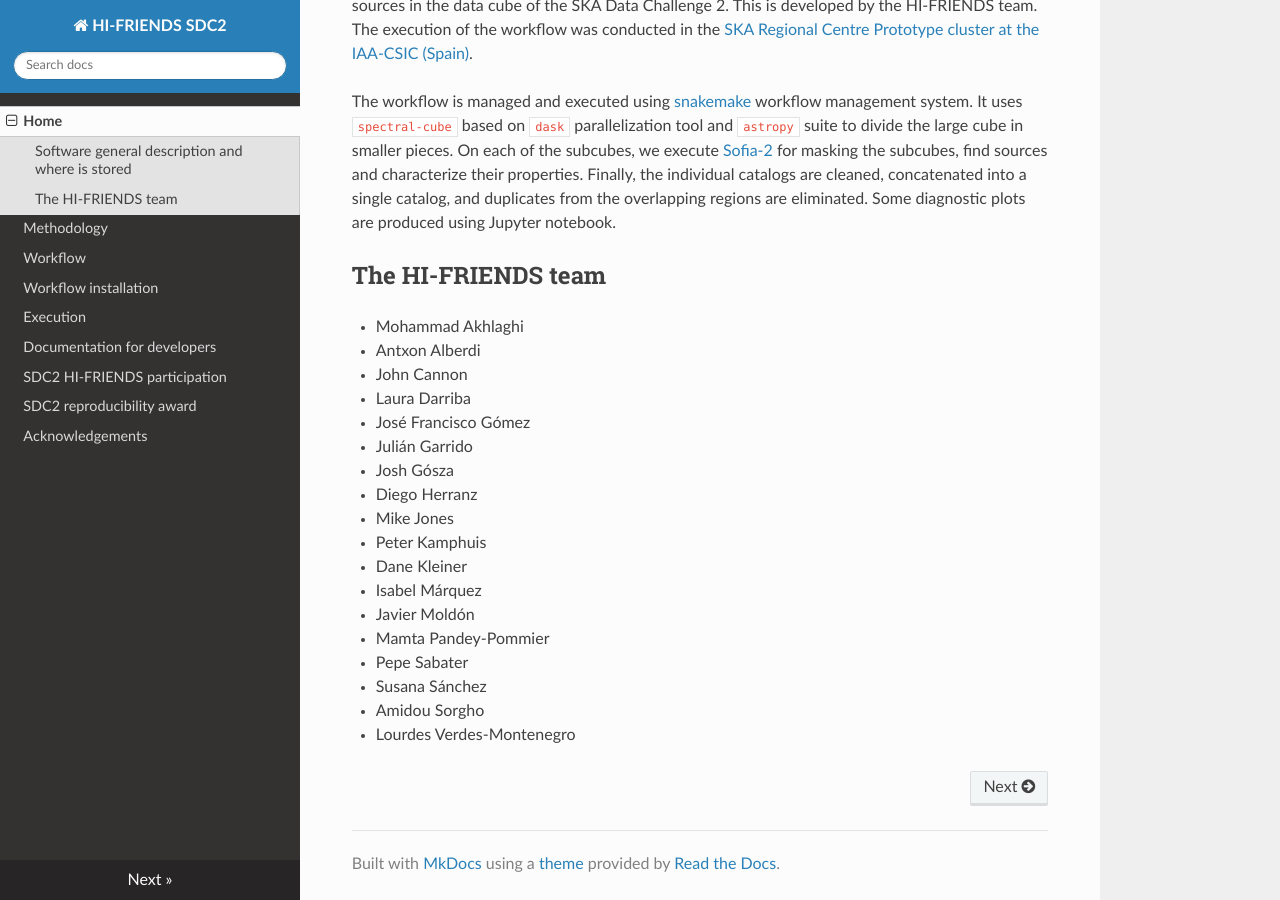
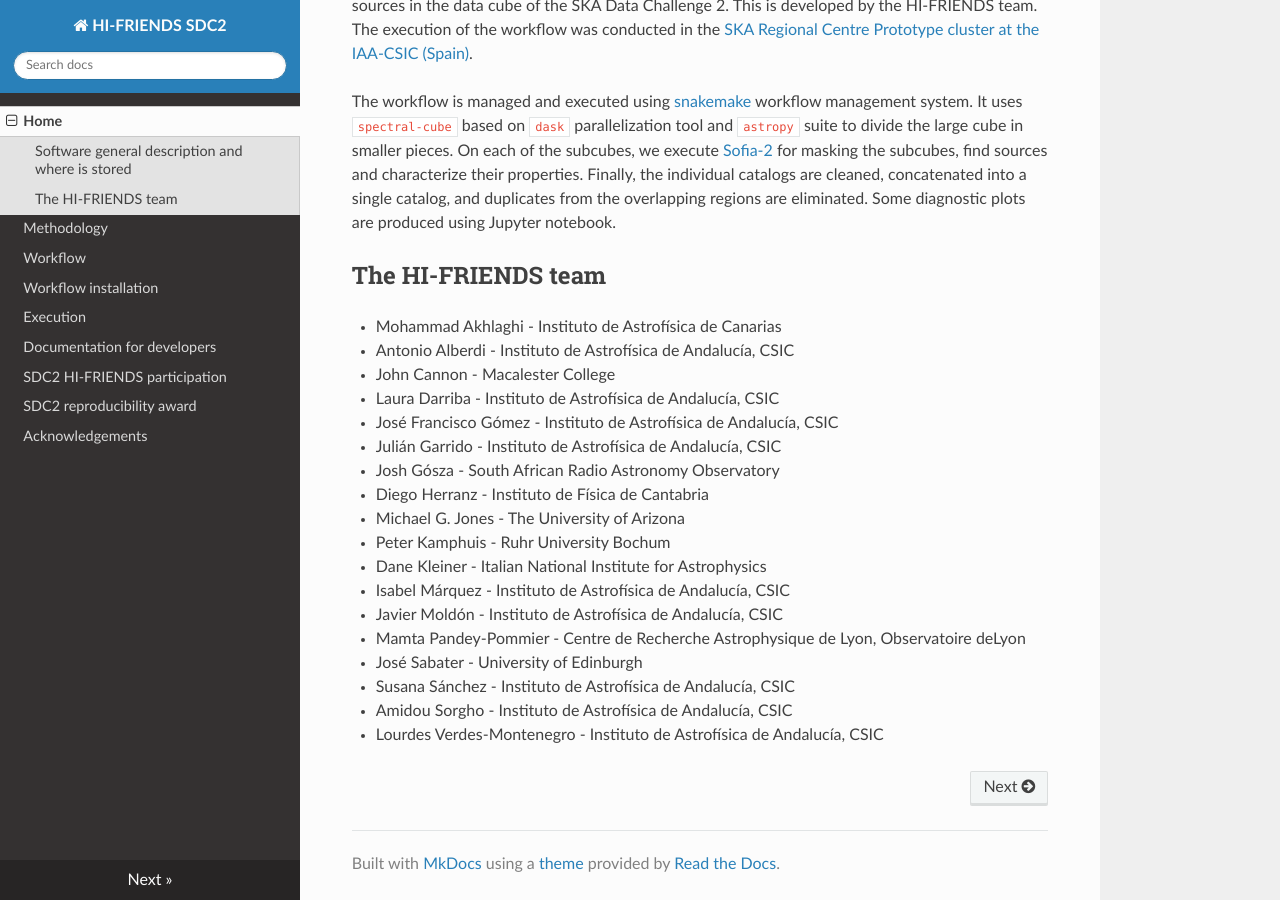
Before and after one commit to HI-FRIENDS-SDC2/hi-friends, an MkDocs documentation site: the page built from docs/introduction.md, in a window 1280 px wide and 900 px high, scrolled down 643 px. Built offline with MkDocs 1.6.1, drawn with Linux system fonts in a browser that asks for light colours; nearby versions of some CDN libraries.

Commit message:
Add affiliations in the participants list

```diff
--- a/docs/introduction.md
+++ b/docs/introduction.md
@@ -16,21 +16,21 @@ The workflow is managed and executed using [snakemake](https://snakemake.readthe
 
 ## The HI-FRIENDS team
 
-- Mohammad Akhlaghi
-- Antxon Alberdi
-- John Cannon
-- Laura Darriba
-- José Francisco Gómez
-- Julián Garrido
-- Josh Gósza
-- Diego Herranz
-- Mike Jones
-- Peter Kamphuis
-- Dane Kleiner
-- Isabel Márquez
-- Javier Moldón
-- Mamta Pandey-Pommier
-- Pepe Sabater
-- Susana Sánchez
-- Amidou Sorgho
-- Lourdes Verdes-Montenegro
+- Mohammad Akhlaghi - Instituto de Astrofísica de Canarias
+- Antonio Alberdi - Instituto de Astrofísica de Andalucía, CSIC
+- John Cannon - Macalester College
+- Laura Darriba - Instituto de Astrofísica de Andalucía, CSIC
+- José Francisco Gómez - Instituto de Astrofísica de Andalucía, CSIC
+- Julián Garrido - Instituto de Astrofísica de Andalucía, CSIC
+- Josh Gósza - South African Radio Astronomy Observatory
+- Diego Herranz - Instituto de Física de Cantabria
+- Michael G. Jones - The University of Arizona
+- Peter Kamphuis - Ruhr University Bochum
+- Dane Kleiner - Italian National Institute for Astrophysics
+- Isabel Márquez - Instituto de Astrofísica de Andalucía, CSIC
+- Javier Moldón - Instituto de Astrofísica de Andalucía, CSIC
+- Mamta Pandey-Pommier - Centre  de  Recherche  Astrophysique  de  Lyon,  Observatoire  deLyon
+- José Sabater - University of Edinburgh
+- Susana Sánchez - Instituto de Astrofísica de Andalucía, CSIC
+- Amidou Sorgho - Instituto de Astrofísica de Andalucía, CSIC
+- Lourdes Verdes-Montenegro - Instituto de Astrofísica de Andalucía, CSIC
```
